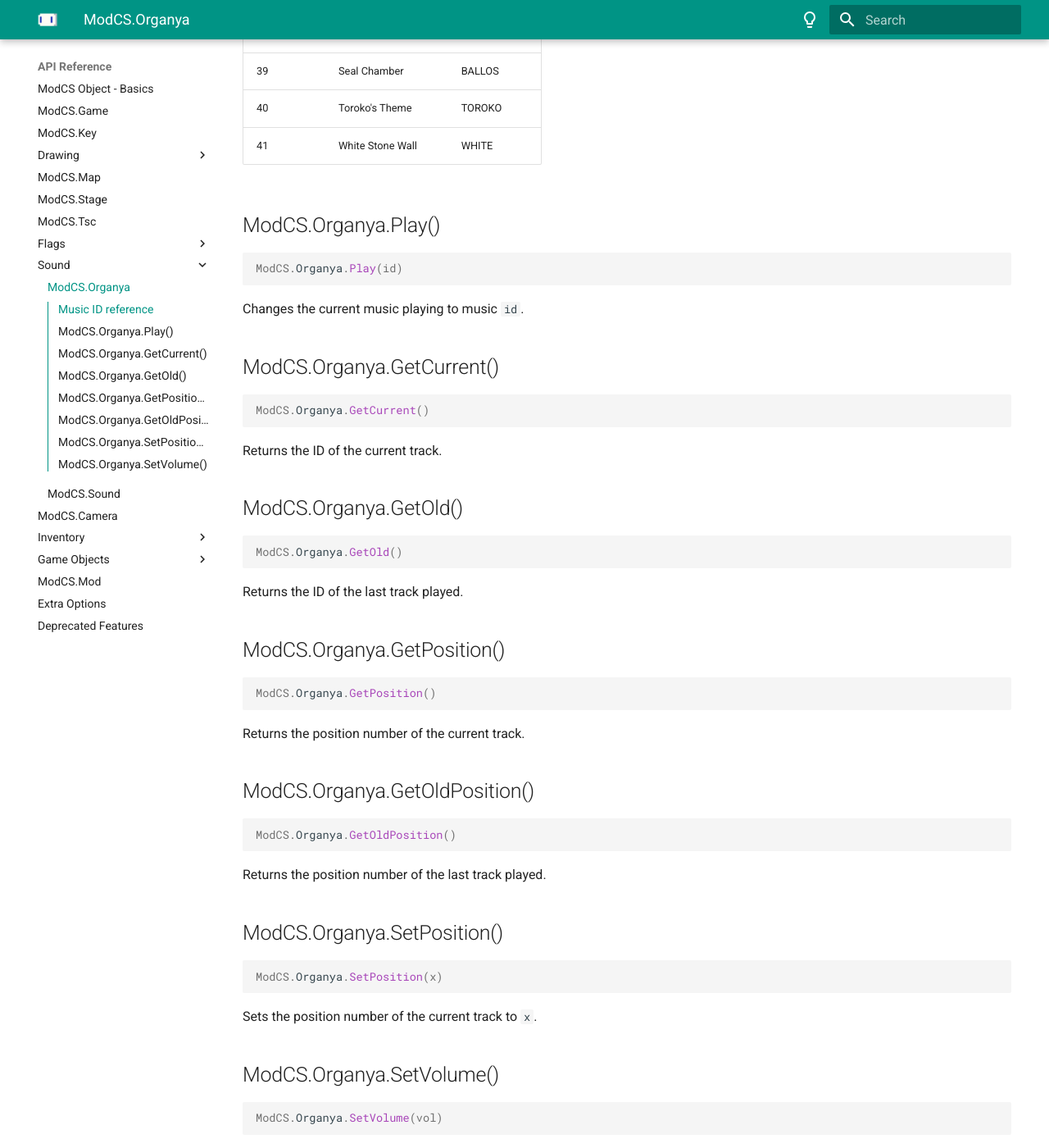
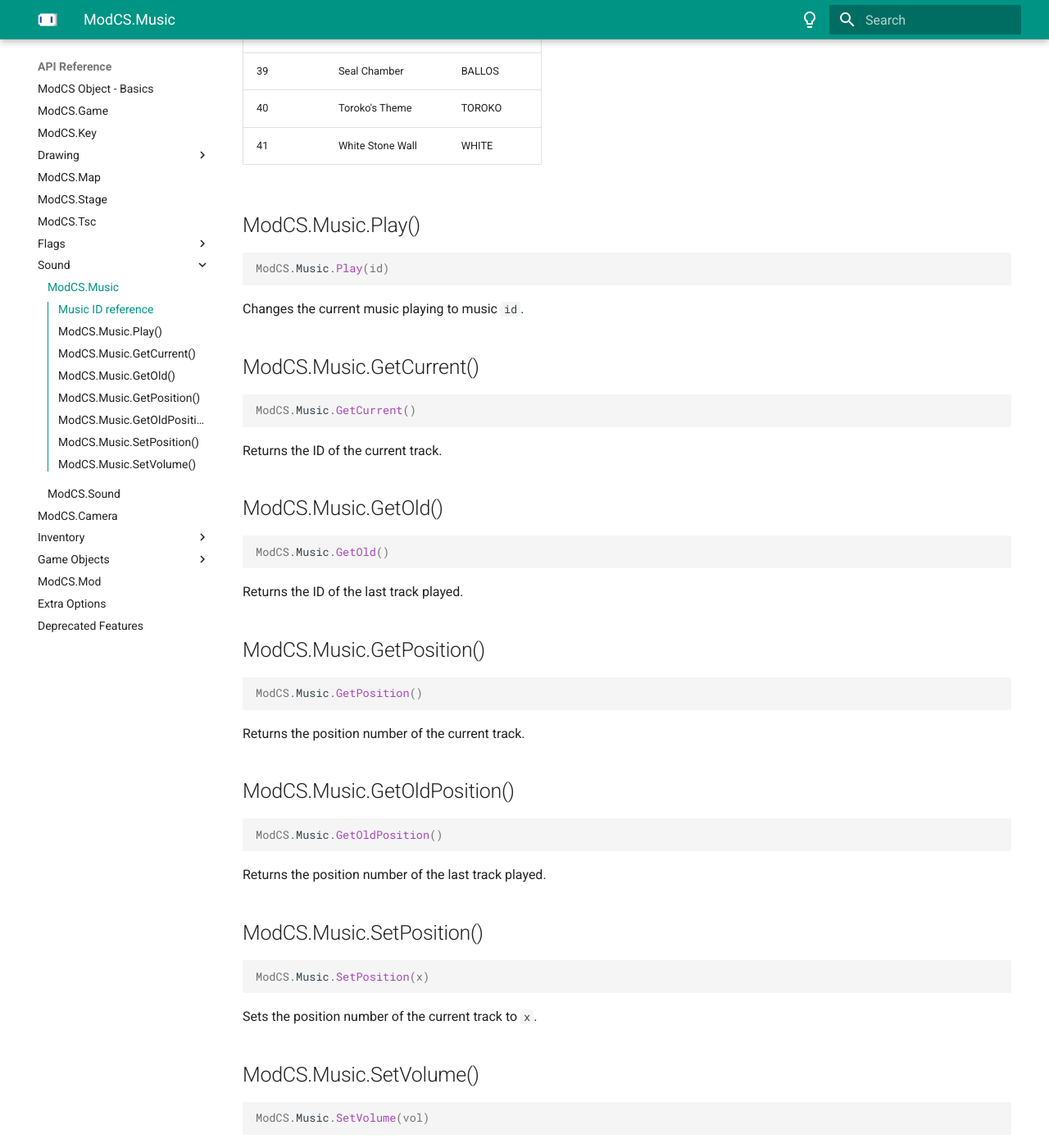
Before and after one commit to modcavestory/modcavestory.github.io, an MkDocs documentation site: the page built from docs/api/sound/music.md, in a window 1280 px wide and 1400 px high, scrolled down 2099 px. Shown: the whole window at 82% size. Built offline with MkDocs 1.6.1 and Material for MkDocs 9.7.7, drawn with Linux system fonts in a browser that asks for light colours; some of the changed text lies outside the part shown.

Commit message:
i am going insane

````diff
--- a/docs/api/sound/organya.md
+++ b/docs/api/sound/music.md
@@ -1,6 +1,6 @@
-# ModCS.Organya
+# ModCS.Music
 
-The **ModCS.Organya namespace** contains functions related to playing Organya music.
+The **ModCS.Music namespace** contains functions related to playing music.
 
 ## Music ID reference
 
@@ -50,58 +50,58 @@ The **ModCS.Organya namespace** contains functions related to playing Organya mu
 | 41       | White Stone Wall  | WHITE         |
 
 
-## ModCS.Organya.Play()
+## ModCS.Music.Play()
 
 ```lua
-ModCS.Organya.Play(id)
+ModCS.Music.Play(id)
 ```
 
 Changes the current music playing to music `id`.
 
-## ModCS.Organya.GetCurrent()
+## ModCS.Music.GetCurrent()
 
 ```lua
-ModCS.Organya.GetCurrent()
+ModCS.Music.GetCurrent()
 ```
 
 Returns the ID of the current track.
 
-## ModCS.Organya.GetOld()
+## ModCS.Music.GetOld()
 
 ```lua
-ModCS.Organya.GetOld()
+ModCS.Music.GetOld()
 ```
 
 Returns the ID of the last track played.
 
-## ModCS.Organya.GetPosition()
+## ModCS.Music.GetPosition()
 
 ```lua
-ModCS.Organya.GetPosition()
+ModCS.Music.GetPosition()
 ```
 
 Returns the position number of the current track.
 
-## ModCS.Organya.GetOldPosition()
+## ModCS.Music.GetOldPosition()
 
 ```lua
-ModCS.Organya.GetOldPosition()
+ModCS.Music.GetOldPosition()
 ```
 
 Returns the position number of the last track played.
 
-## ModCS.Organya.SetPosition()
+## ModCS.Music.SetPosition()
 
 ```lua
-ModCS.Organya.SetPosition(x)
+ModCS.Music.SetPosition(x)
 ```
 
 Sets the position number of the current track to `x`.
 
-## ModCS.Organya.SetVolume()
+## ModCS.Music.SetVolume()
 
 ```lua
-ModCS.Organya.SetVolume(vol)
+ModCS.Music.SetVolume(vol)
 ```
 
 Sets the volume of the current track to `vol`.
--- a/docs/releases.md
+++ b/docs/releases.md
@@ -8,6 +8,7 @@ Old releases will not be supported.
 	- Add functions for adding and removing EXP from the player to [ModCS.Arms](/api/inventory/arms/).
 	- Add [ModCS.Arms.GetLevels()](/api/inventory/arms/#modcsarmsgetlevels).
 	- Add [ModCS.Npc.TriggerBox()](/api/objects/npc/functions/#modcsnpctriggerbox).
+	- Change ModCS.Organya to [ModCS.Music](/api/sound/music/).
 	- Update examples.
 
 ### Updating
@@ -57,9 +58,9 @@ To update from ModCS 0.2.0.0:
 	- Make `tgt_x` and `tgt_y` accessible from [ModCS.Npc](/api/objects/npc/)s\*.
 	- Add functions to [ModCS.Stage](/api/stage/) for reading every [Stage Table](/api/stage/#stage-table) parameter.
 	- Add [ModCS.Mod.SetSpikeDamage()](/api/mod/#modcsmodsetspikedamage).
-	- Add functions to [ModCS.Organya](/api/sound/organya/) for getting and setting the position of the current playing track and setting the volume.
-	- Add [ModCS.Organya.GetCurrent()](/api/sound/organya/#modcsorganyagetcurrent).
-	- Add [ModCS.Organya.GetOld()](/api/sound/organya/#modcsorganyagetold) and [ModCS.Organya.GetOldPosition()](/api/sound/organya/#modcsorganyagetposition).
+	- Add functions to [ModCS.Organya](/api/sound/music/) for getting and setting the position of the current playing track and setting the volume.
+	- Add [ModCS.Organya.GetCurrent()](/api/sound/music/#modcsmusicgetcurrent).
+	- Add [ModCS.Organya.GetOld()](/api/sound/music/#modcsmusicgetold) and [ModCS.Organya.GetOldPosition()](/api/sound/music/#modcsmusicgetposition).
 	- Add functions to [ModCS.Sound](/api/sound/sound/) for modifying frequency, volume and panning of individual sound effects.
 	- Add an optional direction argument to [ModCS.Caret.Spawn()](/api/objects/caret/#modcscaretspawn).
 	- [ModCS.RangeRect](/api/objects/range/)s now use [Pixel Units](/api/objects/pixel/).
--- a/mkdocs.yml
+++ b/mkdocs.yml
@@ -67,7 +67,7 @@ nav:
       - 'api/flags/flag.md'
       - 'api/flags/skipflag.md'
     - 'Sound':
-      - 'api/sound/organya.md'
+      - 'api/sound/music.md'
       - 'api/sound/sound.md'
     - 'api/camera.md'
     - 'Inventory':
````
Also changed, not shown: docs/api/deprecated.md (+4 -0 lines).
